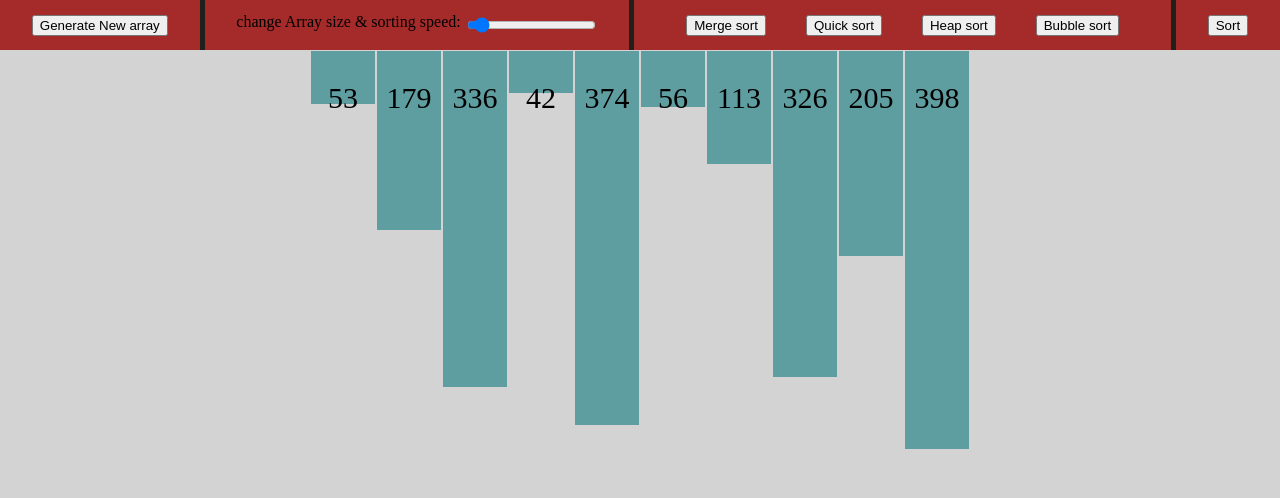
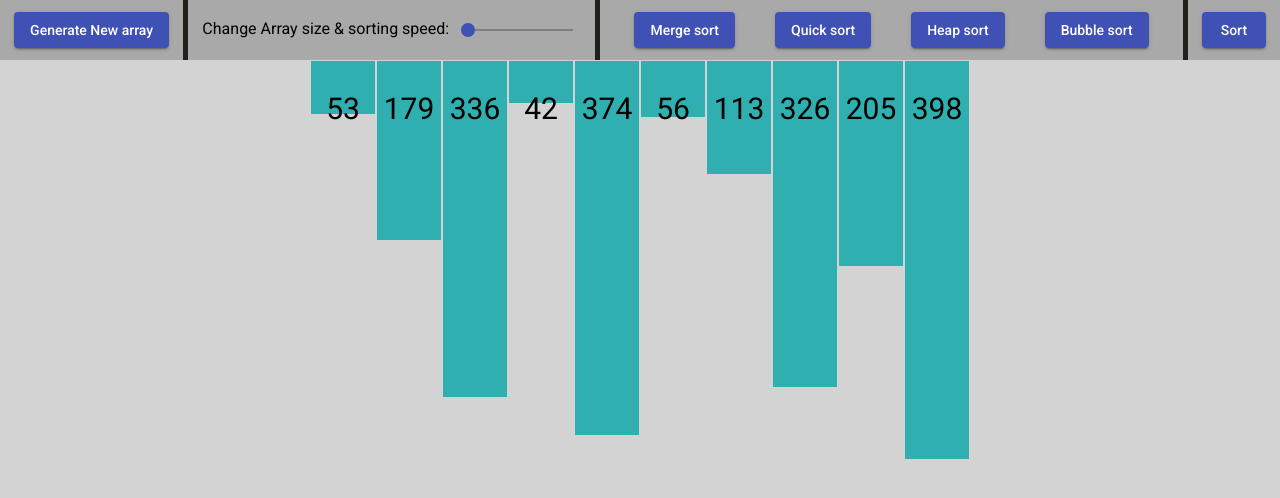
Before and after one commit to sdpatel1986/ng8-sorting-visualizer, an Angular app: page / in a window 1280 px wide. Shown: the top 498 px of the page. Built offline with nearby package versions, Linux system fonts and the light colour scheme.

Commit message:
ui improvements and some code fixes

```diff
--- a/src/app/algo.service.ts
+++ b/src/app/algo.service.ts
@@ -1,6 +1,6 @@
 import { Injectable } from '@angular/core';
 
-import { BehaviorSubject } from 'rxjs';
+import { BehaviorSubject, Observable } from 'rxjs';
 import { map } from 'rxjs/operators';
 
 import { ARRAY } from './interface';
@@ -9,25 +9,25 @@ import { ARRAY } from './interface';
   providedIn: 'root'
 })
 export class AlgoService {
-  array = new BehaviorSubject<ARRAY[]>(null);
-  array$ = this.array.asObservable();
-  sorting = new BehaviorSubject<boolean>(false);
-  sorting$ = this.sorting.asObservable().pipe(map( x => !x));
+  array: BehaviorSubject<ARRAY[]> = new BehaviorSubject<ARRAY[]>(null);
+  array$: Observable<ARRAY[]> = this.array.asObservable();
+  sorting: BehaviorSubject<boolean> = new BehaviorSubject<boolean>(false);
+  sorting$: Observable<boolean> = this.sorting.asObservable().pipe(map( x => !x));
   arrayNumber: number;
 
   constructor() {
     this.generateArray(10);
   }
 
-  generateArray(n?) {
-    this.arrayNumber = n ? parseInt(n, 10) : this.arrayNumber;
+  generateArray(n?: number): void {
+    this.arrayNumber = n ? n : this.arrayNumber;
     const array: ARRAY[] = new Array(this.arrayNumber).fill(0).map(() => {
-      return {value: Math.ceil(Math.random() * 400), color: 'cadetblue'};
+      return {value: Math.ceil(Math.random() * 400), color: '#2FAFAF'};
     });
     this.array.next(array);
   }
 
-  mergeSort() {
+  mergeSort(): void {
     this.sorting.next(true);
     const arr = JSON.parse(JSON.stringify(this.array.getValue())).map((x, i) => {
       x.idx = i;
@@ -62,47 +62,47 @@ export class AlgoService {
       first.map(x => {
         smallIdx = x.idx < smallIdx ? x.idx : smallIdx;
       });
-      first[0].color = 'lime';
-      second[0].color = 'lime';
+      first[0].color = '#E06C6D';
+      second[0].color = '#E06C6D';
       change.push(sortIndex(smallIdx, sortedArray, first, second));
       while (first.length && second.length) {
         if (first[0].value <= second[0].value) {
           sortedArray.push(first.shift());
         } else {
-          first[0].color = 'crimson';
-          second[0].color = 'crimson';
+          first[0].color = '#90ED7D';
+          second[0].color = '#90ED7D';
           change.push(sortIndex(smallIdx, sortedArray, first, second));
 
           sortedArray.push(second.shift());
 
-          sortedArray[sortedArray.length - 1].color = 'lime';
-          first[0].color = 'lime';
+          sortedArray[sortedArray.length - 1].color = '#E06C6D';
+          first[0].color = '#E06C6D';
           change.push(sortIndex(smallIdx, sortedArray, first, second));
         }
 
         if (isFinalMerge) {
-          sortedArray[sortedArray.length - 1].color = 'rebeccapurple';
+          sortedArray[sortedArray.length - 1].color = '#2FAFAF';
         } else {
           sortedArray.map(x => {
-            x.color = 'cadetblue';
+            x.color = '#8085E9';
             return x;
           });
         }
         first.map(x => {
-          x.color = 'cadetblue';
+          x.color = '#8085E9';
           return x;
         });
         second.map(x => {
-          x.color = 'cadetblue';
+          x.color = '#8085E9';
           return x;
         });
 
         if (first.length && second.length) {
-          first[0].color = 'lime';
-          second[0].color = 'lime';
+          first[0].color = '#E06C6D';
+          second[0].color = '#E06C6D';
         } else if (isFinalMerge) {
-          if (first.length) {first[0].color = 'rebeccapurple'; }
-          if (second.length) {second[0].color = 'rebeccapurple'; }
+          if (first.length) {first[0].color = '#2FAFAF'; }
+          if (second.length) {second[0].color = '#2FAFAF'; }
         }
 
         change.push(sortIndex(smallIdx, sortedArray, first, second));
@@ -121,11 +121,11 @@ export class AlgoService {
     }
   }
 
-  mergeChange(change) {
+  mergeChange(change): void {
     const arr = this.array.getValue();
     if (!change.length) {
       arr.forEach(el => {
-        el.color = 'rebeccapurple';
+        el.color = '#2FAFAF';
       });
       this.sorting.next(false);
       return;
@@ -138,7 +138,7 @@ export class AlgoService {
     setTimeout(() => this.mergeChange(change), 4000 / this.arrayNumber);
   }
 
-  quickSort() {
+  quickSort(): void {
     this.sorting.next(true);
     const change = [];
     const arr: any = JSON.parse(JSON.stringify(this.array.getValue())); // avoid shallow copy of behaviorSubject value
@@ -151,7 +151,7 @@ export class AlgoService {
             continue;
           }
           sorted.push({
-            index: end, value: array[end].value, color: 'rebeccapurple'
+            index: end, value: array[end].value, color: '#2FAFAF'
           });
         }
         change.push(sorted);
@@ -163,23 +163,23 @@ export class AlgoService {
       let right = end;
       change.push([
         {index: start, value: array[start].value, color: 'yellow'},
-        {index: start + 1, value: array[start + 1].value, color: 'lime'},
-        {index: end, value: array[end].value, color: 'lime'}
+        {index: start + 1, value: array[start + 1].value, color: '#E06C6D'},
+        {index: end, value: array[end].value, color: '#E06C6D'}
       ]);
 
       while (right >= left) {
         if (array[right].value < array[pivot].value && array[left].value > array[pivot].value) {
           change.push([
-            {index: right, value: array[right].value, color: 'crimson'},
-            {index: left, value: array[left].value, color: 'crimson'},
+            {index: right, value: array[right].value, color: '#90ED7D'},
+            {index: left, value: array[left].value, color: '#90ED7D'},
           ],
           [
-            {index: right, value: array[left].value, color: 'crimson'},
-            {index: left, value: array[right].value, color: 'crimson'},
+            {index: right, value: array[left].value, color: '#90ED7D'},
+            {index: left, value: array[right].value, color: '#90ED7D'},
           ],
           [
-            {index: right, value: array[left].value, color: 'lime'},
-            {index: left, value: array[right].value, color: 'lime'},
+            {index: right, value: array[left].value, color: '#E06C6D'},
+            {index: left, value: array[right].value, color: '#E06C6D'},
           ]);
           const temp = array[right];
           array[right] = array[left];
@@ -189,12 +189,12 @@ export class AlgoService {
         if (array[right].value >= array[pivot].value) {
           if (right - 1 >= left) {
             change.push([
-              {index: right, value: array[right].value, color: 'cadetblue'},
-              {index: right - 1, value: array[right - 1].value, color: 'lime'},
+              {index: right, value: array[right].value, color: '#8085E9'},
+              {index: right - 1, value: array[right - 1].value, color: '#E06C6D'},
             ]);
           } else {
             change.push([
-              {index: right, value: array[right].value, color: 'cadetblue'},
+              {index: right, value: array[right].value, color: '#8085E9'},
             ]);
           }
           right--;
@@ -203,15 +203,15 @@ export class AlgoService {
         if (array[left].value <= array[pivot].value) {
           if (right >= left + 1) {
             change.push([
-              {index: left, value: array[left].value, color: 'cadetblue'},
-              {index: left + 1, value: array[left + 1].value, color: 'lime'},
+              {index: left, value: array[left].value, color: '#8085E9'},
+              {index: left + 1, value: array[left + 1].value, color: '#E06C6D'},
             ]);
           } else {
             if (pivot !== right) {
 
             } else {
               change.push([
-                {index: left, value: array[left].value, color: 'cadetblue'},
+                {index: left, value: array[left].value, color: '#8085E9'},
               ]);
             }
           }
@@ -223,24 +223,24 @@ export class AlgoService {
       if (pivot !== right) {
         change.push(
         [
-          {index: right, value: array[right].value, color: 'crimson'},
-          {index: pivot, value: array[pivot].value, color: 'crimson'},
+          {index: right, value: array[right].value, color: '#90ED7D'},
+          {index: pivot, value: array[pivot].value, color: '#90ED7D'},
         ],
         [
-          {index: right, value: array[pivot].value, color: 'crimson'},
-          {index: pivot, value: array[right].value, color: 'crimson'},
+          {index: right, value: array[pivot].value, color: '#90ED7D'},
+          {index: pivot, value: array[right].value, color: '#90ED7D'},
         ],
         [
-          {index: right, value: array[pivot].value, color: 'rebeccapurple'},
-          {index: pivot, value: array[right].value, color: 'cadetblue'},
+          {index: right, value: array[pivot].value, color: '#2FAFAF'},
+          {index: pivot, value: array[right].value, color: '#8085E9'},
         ]);
         const temp = array[right];
         array[right] = array[pivot];
         array[pivot] = temp;
       } else {
         change.push([
-          {index: right, value: array[right].value, color: 'rebeccapurple'},
-          {index: pivot, value: array[pivot].value, color: 'rebeccapurple'},
+          {index: right, value: array[right].value, color: '#2FAFAF'},
+          {index: pivot, value: array[pivot].value, color: '#2FAFAF'},
         ]);
       }
 
@@ -251,7 +251,7 @@ export class AlgoService {
     this.showChange(change);
   }
 
-  heapSort() {
+  heapSort(): void {
     this.sorting.next(true);
     const array = JSON.parse(JSON.stringify(this.array.getValue())); // avoid shallow copy of behaviorSubject value
     const change = [];
@@ -268,23 +268,23 @@ export class AlgoService {
       }
       change.push(
         [
-          {index: end, value: array[end].value, color: 'lime'},
-          {index: 0, value: array[0].value, color: 'lime'}
+          {index: end, value: array[end].value, color: '#E06C6D'},
+          {index: 0, value: array[0].value, color: '#E06C6D'}
         ],
         [
-          {index: end, value: array[end].value, color: 'crimson'},
-          {index: 0, value: array[0].value, color: 'crimson'}
+          {index: end, value: array[end].value, color: '#90ED7D'},
+          {index: 0, value: array[0].value, color: '#90ED7D'}
         ],
         [
-          {index: end, value: array[0].value, color: 'crimson'},
-          {index: 0, value: array[end].value, color: 'crimson'}
+          {index: end, value: array[0].value, color: '#90ED7D'},
+          {index: 0, value: array[end].value, color: '#90ED7D'}
         ],
         [
-          {index: end, value: array[0].value, color: 'lime'},
-          {index: 0, value: array[end].value, color: 'lime'}
+          {index: end, value: array[0].value, color: '#E06C6D'},
+          {index: 0, value: array[end].value, color: '#E06C6D'}
         ],
         [
-          {index: end, value: array[0].value, color: 'rebeccapurple'}
+          {index: end, value: array[0].value, color: '#2FAFAF'}
         ]
       );
 
@@ -310,18 +310,18 @@ export class AlgoService {
       const toChange = [];
       if (lastRight != null) {
         toChange.push(
-          {index: lastLeft, value: array[lastLeft].value, color: 'cadetblue'},
-          {index: lastRight, value: array[lastRight].value, color: 'cadetblue'}
+          {index: lastLeft, value: array[lastLeft].value, color: '#8085E9'},
+          {index: lastRight, value: array[lastRight].value, color: '#8085E9'}
         );
       } else if (lastLeft != null) {
         toChange.push(
-          {index: lastLeft, value: array[lastLeft].value, color: 'cadetblue'},
+          {index: lastLeft, value: array[lastLeft].value, color: '#8085E9'},
         );
       }
 
       if (lastStart != null) {
         toChange.push(
-          {index: lastStart, value: array[lastStart].value, color: 'cadetblue'},
+          {index: lastStart, value: array[lastStart].value, color: '#8085E9'},
         );
       }
 
@@ -337,17 +337,17 @@ export class AlgoService {
         lastLeft = left;
         lastRight = right;
         toChange.push(
-          {index: start, value: array[start].value, color: 'lime'},
-          {index: left, value: array[left].value, color: 'lime'},
-          {index: right, value: array[right].value, color: 'lime'}
+          {index: start, value: array[start].value, color: '#E06C6D'},
+          {index: left, value: array[left].value, color: '#E06C6D'},
+          {index: right, value: array[right].value, color: '#E06C6D'}
         );
         swap = arr[left].value > arr[right].value ? left : right;
       } else {
         lastLeft = left;
         lastRight = null;
         toChange.push(
-          {index: start, value: array[start].value, color: 'lime'},
-          {index: left, value: array[left].value, color: 'lime'},
+          {index: start, value: array[start].value, color: '#E06C6D'},
+          {index: left, value: array[left].value, color: '#E06C6D'},
         );
         swap = left;
       }
@@ -358,16 +358,16 @@ export class AlgoService {
       if (arr[start].value < arr[swap].value) {
         change.push(
           [
-            {index: start, value: array[start].value, color: 'crimson'},
-            {index: swap, value: array[swap].value, color: 'crimson'}
+            {index: start, value: array[start].value, color: '#90ED7D'},
+            {index: swap, value: array[swap].value, color: '#90ED7D'}
           ],
           [
-            {index: start, value: array[swap].value, color: 'crimson'},
-            {index: swap, value: array[start].value, color: 'crimson'}
+            {index: start, value: array[swap].value, color: '#90ED7D'},
+            {index: swap, value: array[start].value, color: '#90ED7D'}
           ],
           [
-            {index: start, value: array[swap].value, color: 'lime'},
-            {index: swap, value: array[start].value, color: 'lime'}
+            {index: start, value: array[swap].value, color: '#E06C6D'},
+            {index: swap, value: array[start].value, color: '#E06C6D'}
           ],
         );
         const temp = arr[swap];
@@ -378,7 +378,7 @@ export class AlgoService {
     }
   }
 
-  bubbleSort() {
+  bubbleSort(): void {
     this.sorting.next(true);
     const array: any = JSON.parse(JSON.stringify(this.array.getValue())); // avoid shallow copy of behaviorSubject value
     const change = [];
@@ -389,49 +389,49 @@ export class AlgoService {
       for (let i = 0; i < array.length - 1 - round; i++) {
         if (i > 0) {
           change.push([
-            {index: i - 1, value: array[i - 1].value, color: 'cadetblue'},
-            {index: i, value: array[i].value, color: 'lime'},
-            {index: i + 1, value: array[i + 1].value, color: 'lime'}
+            {index: i - 1, value: array[i - 1].value, color: '#8085E9'},
+            {index: i, value: array[i].value, color: '#E06C6D'},
+            {index: i + 1, value: array[i + 1].value, color: '#E06C6D'}
           ]);
         } else {
           change.push([
-            {index: i, value: array[i].value, color: 'lime'},
-            {index: i + 1, value: array[i + 1].value, color: 'lime'}
+            {index: i, value: array[i].value, color: '#E06C6D'},
+            {index: i + 1, value: array[i + 1].value, color: '#E06C6D'}
           ]);
         }
         if (array[i].value > array[i + 1].value) {
           sorted = false;
           change.push([
-            {index: i, value: array[i].value, color: 'crimson'},
-            {index: i + 1, value: array[i + 1].value, color: 'crimson'}
+            {index: i, value: array[i].value, color: '#90ED7D'},
+            {index: i + 1, value: array[i + 1].value, color: '#90ED7D'}
           ]);
           const temp = array[i];
           array[i] = array[i + 1];
           array[i + 1] = temp;
           change.push([
-            {index: i, value: array[i + 1].value, color: 'crimson'},
-            {index: i + 1, value: array[i].value, color: 'crimson'}
+            {index: i, value: array[i + 1].value, color: '#90ED7D'},
+            {index: i + 1, value: array[i].value, color: '#90ED7D'}
           ]);
         }
         change.push([
-          {index: i, value: array[i].value, color: 'lime'},
-          {index: i + 1, value: array[i + 1].value, color: 'lime'}
+          {index: i, value: array[i].value, color: '#E06C6D'},
+          {index: i + 1, value: array[i + 1].value, color: '#E06C6D'}
         ]);
       }
       round++;
       change.push([
-        {index: array.length - round, value: array[array.length - round].value, color: 'rebeccapurple'},
-        {index: array.length - round - 1, value: array[array.length - round - 1].value, color: 'cadetblue'}
+        {index: array.length - round, value: array[array.length - round].value, color: '#2FAFAF'},
+        {index: array.length - round - 1, value: array[array.length - round - 1].value, color: '#8085E9'}
       ]);
     }
     this.showChange(change);
   }
 
-  showChange(change) {
+  showChange(change): void {
     const arr = this.array.getValue();
     if (!change.length) {
       arr.forEach(el => {
-        el.color = 'rebeccapurple';
+        el.color = '#2FAFAF';
       });
       this.sorting.next(false);
       return;
--- a/src/app/app.component.ts
+++ b/src/app/app.component.ts
@@ -9,14 +9,13 @@ import { tap } from 'rxjs/operators';
   styleUrls: ['./app.component.scss']
 })
 export class AppComponent implements OnInit {
-  title = 'sorting-visualizer-clone';
   array$: Observable<any>;
   arrayLength: number;
   constructor(private algoService: AlgoService) {
 
   }
 
-  ngOnInit() {
+  ngOnInit(): void {
     this.array$ = this.algoService.array$.pipe(tap(x => this.arrayLength = x.length));
   }
 
@@ -25,7 +24,7 @@ export class AppComponent implements OnInit {
     return {'font-size': size + 'px'};
   }
 
-  length(value, color) {
+  length(value: string, color: string) {
     return {height: value + 'px', width: 50 / this.algoService.arrayNumber  + '%', 'background-color': color};
   }
 
--- a/src/app/top-bar/top-bar.component.html
+++ b/src/app/top-bar/top-bar.component.html
@@ -1,46 +1,23 @@
-<div *ngIf="sorting$ | async; else elseBlock">
+<div>
     <header>
         <div class="topElement">
-            <button type="button" (click)="generateArray()">Generate New array</button>
+            <button mat-raised-button color="primary" (click)="generateArray()" [disabled]="!(sorting$ | async)">Generate New array</button>
         </div>
         <div class="border"></div>
         <div class="topElement">
-            <label for="volume">change Array size & sorting speed: </label>
-            <input type="range" id="start" name="volume" value="10" (input)="changeArrayLength($event)" min="4" max="100">
+            <span>Change Array size & sorting speed: </span>
+            <mat-slider value="10" color="primary" (input)="changeArrayLength($event)" min="4" max="100" [disabled]="!(sorting$ | async)"></mat-slider>
         </div>
         <div class="border"></div>
         <div class="topElement">
-            <button class="algoButton" type="button" (click)="chooseAlgo('mergeSort')">Merge sort</button>
-            <button class="algoButton" type="button" (click)="chooseAlgo('quickSort')">Quick sort</button>
-            <button class="algoButton" type="button" (click)="chooseAlgo('heapSort')">Heap sort</button>
-            <button class="algoButton" type="button" (click)="chooseAlgo('bubbleSort')">Bubble sort</button>
+            <button class="algoButton" mat-raised-button color="primary" (click)="chooseAlgo('mergeSort')" [disabled]="!(sorting$ | async)">Merge sort</button>
+            <button class="algoButton" mat-raised-button color="primary" (click)="chooseAlgo('quickSort')" [disabled]="!(sorting$ | async)">Quick sort</button>
+            <button class="algoButton" mat-raised-button color="primary" (click)="chooseAlgo('heapSort')" [disabled]="!(sorting$ | async)">Heap sort</button>
+            <button class="algoButton" mat-raised-button color="primary" (click)="chooseAlgo('bubbleSort')" [disabled]="!(sorting$ | async)">Bubble sort</button>
         </div>
         <div class="border"></div>
         <div class="topElement">
-            <button class="sortButton" type="button" (click)="sort()">Sort</button>
+            <button class="sortButton" mat-raised-button color="primary" (click)="sort()" [disabled]="!(sorting$ | async)">Sort</button>
         </div>
     </header>
 </div>
-<ng-template #elseBlock>
-    <header>
-        <div class="topElement">
-            <button type="button" disabled>Generate New array</button>
-        </div>
-        <div class="border"></div>
-        <div class="topElement">
-            <label for="volume">change Array size & sorting speed: </label>
-            <input type="range" id="start" name="volume" value="10" (input)="changeArrayLength($event)" min="4" max="100" disabled>
-        </div>
-        <div class="border"></div>
-        <div class="topElement">
-            <button class="algoButton" type="button" disabled>Merge sort</button>
-            <button class="algoButton" type="button" disabled>Quick sort</button>
-            <button class="algoButton" type="button" disabled>Heap sort</button>
-            <button class="algoButton" type="button" disabled>Bubble sort</button>
-        </div>
-        <div class="border"></div>
-        <div class="topElement">
-            <button class="sortButton" type="button" (click)="sort()" disabled>Sort</button>
-        </div>
-    </header>
-</ng-template>
--- a/src/app/top-bar/top-bar.component.scss
+++ b/src/app/top-bar/top-bar.component.scss
@@ -1,8 +1,8 @@
 header {
     display: flex;
-    background-color: brown;
+    background-color: darkgray;
     width: 100%;
-    height: 50px;
+    height: 60px;
 }
 
 .topElement{
@@ -25,7 +25,7 @@ label {
 }
 
 .algoButton:focus {
-    color: blue; // choose something better
+    color: black; // choose something better
 }
 
 // button:disabled {
@@ -33,5 +33,5 @@ label {
 // }
 
 button:not([disabled]):hover {
-    color: green; // choose something better
+    color: black; // choose something better
 }
--- a/src/app/top-bar/top-bar.component.ts
+++ b/src/app/top-bar/top-bar.component.ts
@@ -3,6 +3,7 @@ import { Component, OnInit } from '@angular/core';
 import { BehaviorSubject, Observable } from 'rxjs';
 
 import { AlgoService } from '../algo.service';
+import { MatSliderChange } from '@angular/material/slider';
 
 @Component({
   selector: 'app-top-bar',
@@ -10,8 +11,8 @@ import { AlgoService } from '../algo.service';
   styleUrls: ['./top-bar.component.scss']
 })
 export class TopBarComponent implements OnInit {
-  arrayLength = new BehaviorSubject<number>(4);
-  arrayLength$ = this.arrayLength.asObservable();
+  arrayLength: BehaviorSubject<number> = new BehaviorSubject<number>(4);
+  arrayLength$: Observable<number> = this.arrayLength.asObservable();
 
   selectedAlgo: string;
   sorting$: Observable<boolean>;
@@ -19,23 +20,23 @@ export class TopBarComponent implements OnInit {
     private algoService: AlgoService
   ) { }
 
-  ngOnInit() {
+  ngOnInit(): void {
     this.sorting$ = this.algoService.sorting$;
   }
 
-  changeArrayLength(e) {
-    this.algoService.generateArray(e.target.value);
+  changeArrayLength(e: MatSliderChange): void {
+    this.algoService.generateArray(e.value);
   }
 
-  generateArray() {
+  generateArray(): void {
     this.algoService.generateArray();
   }
 
-  chooseAlgo(name) {
+  chooseAlgo(name: string): void {
     this.selectedAlgo = name;
   }
 
-  sort() {
+  sort(): void {
     if (this.selectedAlgo) {
       this.algoService[this.selectedAlgo]();
     }
--- a/src/index.html
+++ b/src/index.html
@@ -7,6 +7,8 @@
 
   <meta name="viewport" content="width=device-width, initial-scale=1">
   <link rel="icon" type="image/x-icon" href="favicon.ico">
+  <link href="https://fonts.googleapis.com/css?family=Roboto:300,400,500&display=swap" rel="stylesheet">
+  <link href="https://fonts.googleapis.com/icon?family=Material+Icons" rel="stylesheet">
 </head>
 <body>
   <app-root></app-root>
--- a/src/polyfills.ts
+++ b/src/polyfills.ts
@@ -56,6 +56,7 @@
  * Zone JS is required by default for Angular itself.
  */
 import 'zone.js/dist/zone';  // Included with Angular CLI.
+import 'hammerjs';
 
 
 /***************************************************************************************************
--- a/src/styles.scss
+++ b/src/styles.scss
@@ -1,5 +1,10 @@
 /* You can add global styles to this file, and also import other style files */
+
+@import '@angular/material/prebuilt-themes/indigo-pink.css';
+
 body {
     margin: 0px;
     background-color: lightgray;
 }
+html, body { height: 100%; }
+body { margin: 0; font-family: Roboto, "Helvetica Neue", sans-serif; }
```
Also changed, not shown: package.json (+7 -4 lines), src/app/app.module.ts (+7 -0 lines), src/app/interface.ts (+0 -11 lines), 1 other file (tests, documents, lock files or other folders).
